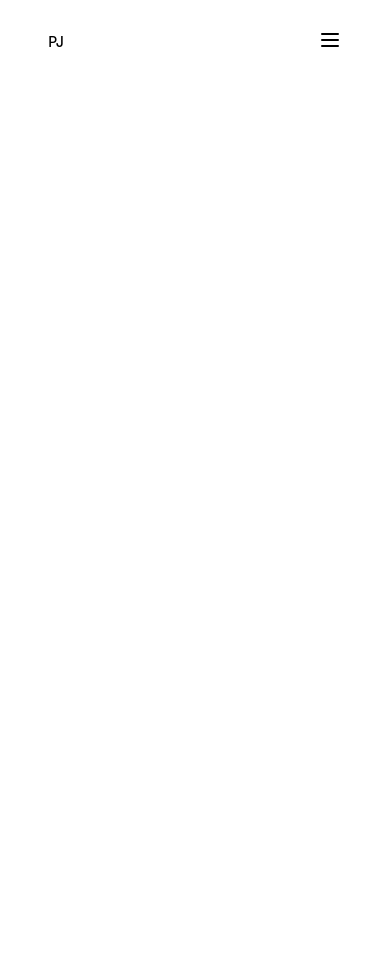
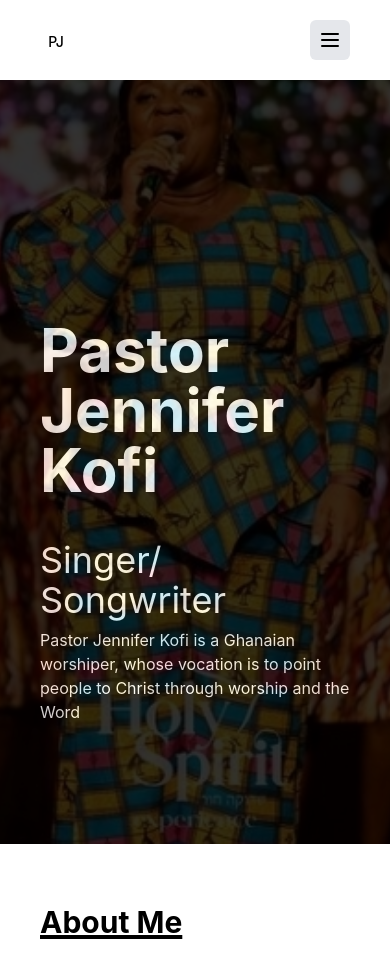
Before and after one commit to Wediah/pj-site, a Next.js app: page / in a window 390 px wide. Shown: the top 978 px of the page. Before the commit the page ends 844 px from the top, so only its background shows below. Built offline with nearby package versions, Linux system fonts and the light colour scheme.

Commit message:
bg update

```diff
--- /dev/null
+++ b/pages/about.js
@@ -0,0 +1,28 @@
+import React from 'react'
+
+import { Element } from 'react-scroll'
+import Image from 'next/image'
+
+function About () {
+    return (
+        <Element id="about" name="about">
+            <div className="bg-white min-h-screen px-10 pt-10">
+
+
+                <div className=''>
+                    <h3 className='underline decoration-black decoration-4 text-3xl text-black font-bold flex pt-5 text-left '>About Me</h3>
+
+                </div>
+
+
+                <span className="text-md flex font-bold text-black text-center leading-8 pt-20 pb-10">
+
+                </span>
+
+
+            </div>
+        </Element>
+    );
+}
+
+export default About;
--- a/pages/home.js
+++ b/pages/home.js
@@ -0,0 +1,49 @@
+import Image from 'next/image'
+import React from 'react'
+
+import { Element } from "react-scroll"
+import Pastor1 from '../public/pastor1.jpg'
+
+
+
+function Homepage () {
+    return (
+        <Element id="home" name="home">
+            <div className="min-h-screen  bg-black">
+
+                <div className='opacity-20' >
+                    <Image
+                        alt=""
+                        src={Pastor1}
+                        placeholder=""
+                        quality={100}
+                        fill
+                        sizes="100vw"
+                        style={{
+                        objectFit: 'cover',
+                        }}
+                    />
+                </div>
+
+
+
+                <div className='text-left  pt-80 px-10 '>
+                    <h1 className=' text-6xl font-bold text-white'>Pastor Jennifer Kofi</h1>
+                    <h4 className='text-4xl font-md text-white pb-2 pt-10'>Singer/ Songwriter</h4>
+                    <p className='text-white text-md'>
+                        Pastor Jennifer Kofi is a Ghanaian worshiper, whose vocation is to point people to Christ through worship and the Word
+                    </p>
+
+
+
+                </div>
+
+
+            </div>
+
+        </Element>
+    );
+
+}
+
+export default Homepage;
--- a/pages/index.js
+++ b/pages/index.js
@@ -1,7 +1,11 @@
 import Head from 'next/head'
 import Image from 'next/image'
 import styles from '../styles/Home.module.css'
+import Homepage from './home'
+import Landing from './home'
 import Navbar from './nav'
+import about from './about'
+import About from './about'
 
 export default function Home() {
   return (
@@ -14,6 +18,8 @@ export default function Home() {
 
       <main>
         <Navbar/>
+        <Homepage/>
+        <About/>
 
       </main>
 
--- a/pages/nav.js
+++ b/pages/nav.js
@@ -12,7 +12,7 @@ function Navbar () {
 
 
 	return (
-        <nav className=" fixed w-full z-10 bg-transparent text-black">
+        <nav className=" fixed w-full z-10 bg-white text-black">
             <div className="w-full">
                 <div className="flex items-center h-20 w-full">
                     <div className="flex items-center  mx-20  justify-between w-full">
@@ -94,7 +94,7 @@ function Navbar () {
                         <button
                             onClick={() => setIsOpen(!isOpen)}
                             type="button"
-                            className=" inline-flex items-center justify-center p-2 rounded-md text-black  dark:text-white font-bold hover:text-cyan-500 focus:outline-none "
+                            className=" inline-flex items-center justify-center p-2 rounded-md text-black bg-gray-200 font-bold hover:text-cyan-500 focus:outline-none "
                             aria-controls="mobile-menu"
                             aria-expanded="false"
                         >
@@ -152,7 +152,7 @@ function Navbar () {
                     <div className="md:hidden" id="mobile-menu">
                         <div
                             ref={ref}
-                            className="bg-white px-2 pt-2 pb-3 space-y-1 sm:px-3 dark:bg-gray-800 "
+                            className="bg-white px-2 pt-2 pb-3 space-y-1 sm:px-3 "
                         >
 
                             <Link
```
